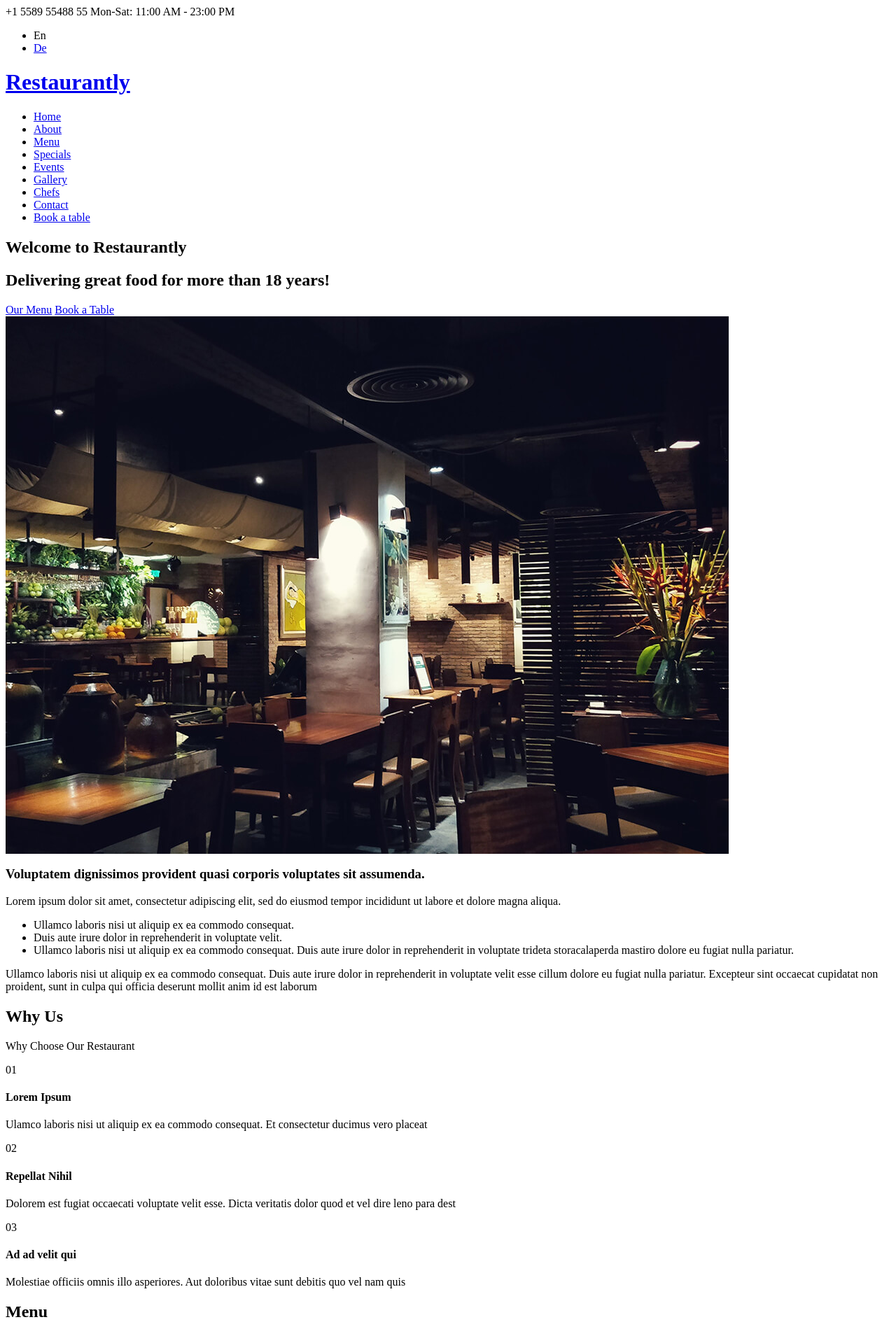
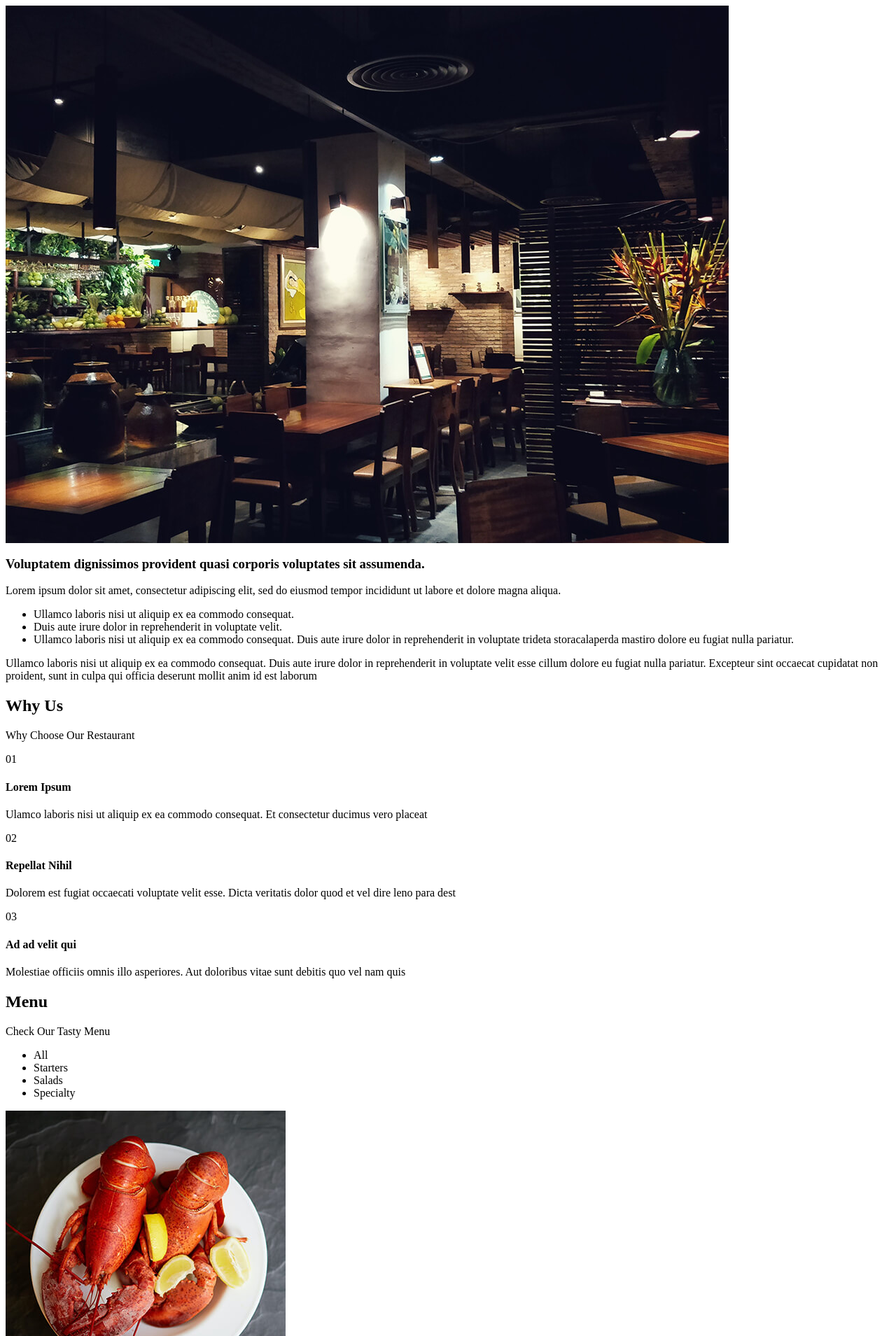
Before and after one commit to derrosilee/Food_Ordering, a Django app: page / in a window 1280 px wide. Shown: the top 1909 px of the page at 70% size. Run offline with Django 4.2, Linux system fonts and the light colour scheme.

Commit message:
Removed redundant links from index.html

```diff
--- a/templates/index.html
+++ b/templates/index.html
@@ -1,66 +1,5 @@
 <body>
 
-  <!-- ======= Top Bar ======= -->
-  <div id="topbar" class="d-flex align-items-center fixed-top">
-    <div class="container d-flex">
-      <div class="contact-info mr-auto">
-        <i class="icofont-phone"></i> +1 5589 55488 55
-        <span class="d-none d-lg-inline-block"><i class="icofont-clock-time icofont-rotate-180"></i> Mon-Sat: 11:00 AM - 23:00 PM</span>
-      </div>
-      <div class="languages">
-        <ul>
-          <li>En</li>
-          <li><a href="#">De</a></li>
-        </ul>
-      </div>
-    </div>
-  </div>
-
-  <!-- ======= Header ======= -->
-  <header id="header" class="fixed-top">
-    <div class="container d-flex align-items-center">
-
-      <h1 class="logo mr-auto"><a href="index.html">Restaurantly</a></h1>
-      <!-- Uncomment below if you prefer to use an image logo -->
-      <!-- <a href="index.html" class="logo mr-auto"><img src="assets/img/logo.png" alt="" class="img-fluid"></a>-->
-
-      <nav class="nav-menu d-none d-lg-block">
-        <ul>
-          <li class="active"><a href="index.html">Home</a></li>
-          <li><a href="#about">About</a></li>
-          <li><a href="#menu">Menu</a></li>
-          <li><a href="#specials">Specials</a></li>
-          <li><a href="#events">Events</a></li>
-          <li><a href="#gallery">Gallery</a></li>
-          <li><a href="#chefs">Chefs</a></li>
-          <li><a href="#contact">Contact</a></li>
-          <li class="book-a-table text-center"><a href="#book-a-table">Book a table</a></li>
-        </ul>
-      </nav><!-- .nav-menu -->
-
-    </div>
-  </header><!-- End Header -->
-
-  <!-- ======= Hero Section ======= -->
-  <section id="hero" class="d-flex align-items-center">
-    <div class="container position-relative text-center text-lg-left" data-aos="zoom-in" data-aos-delay="100">
-      <div class="row">
-        <div class="col-lg-8">
-          <h1>Welcome to <span>Restaurantly</span></h1>
-          <h2>Delivering great food for more than 18 years!</h2>
-
-          <div class="btns">
-            <a href="#menu" class="btn-menu animated fadeInUp scrollto">Our Menu</a>
-            <a href="#book-a-table" class="btn-book animated fadeInUp scrollto">Book a Table</a>
-          </div>
-        </div>
-        <div class="col-lg-4 d-flex align-items-center justify-content-center" data-aos="zoom-in" data-aos-delay="200">
-          <a href="https://www.youtube.com/watch?v=GlrxcuEDyF8" class="venobox play-btn" data-vbtype="video" data-autoplay="true"></a>
-        </div>
-
-      </div>
-    </div>
-  </section><!-- End Hero -->
 
   <main id="main">
 
```
